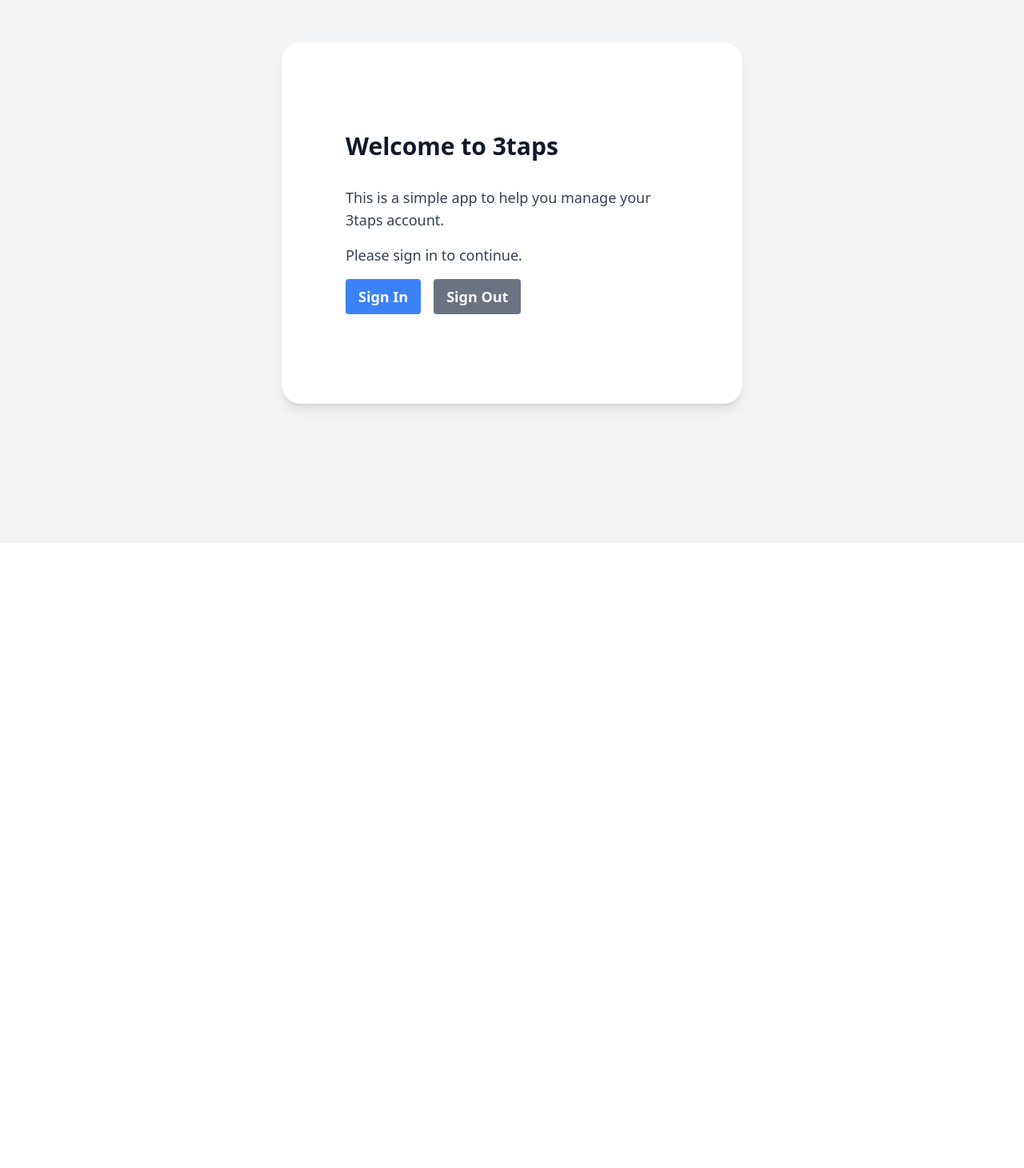
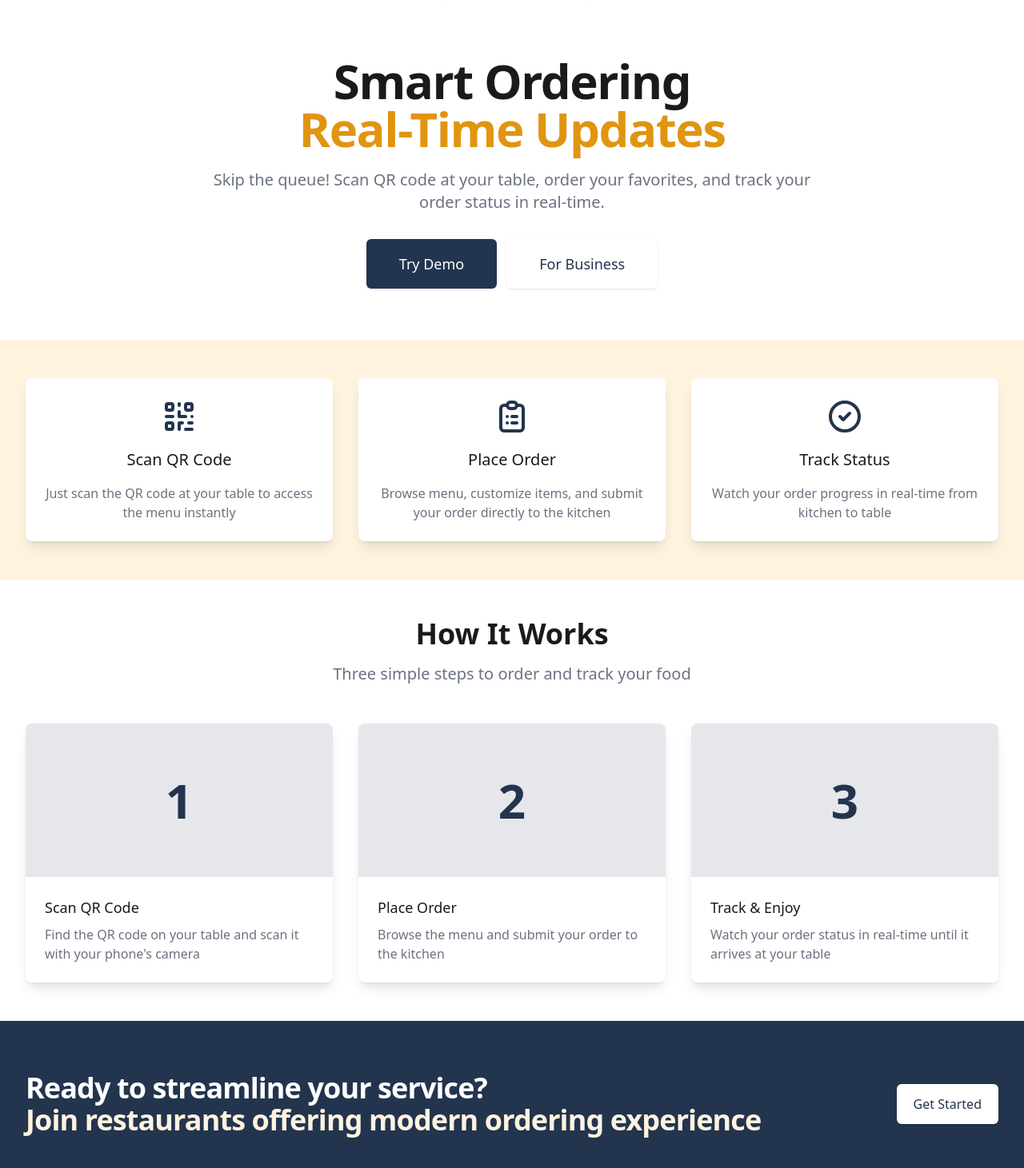
Before and after one commit to dejanrob/3taps-website, an Angular app: page / in a window 1280 px wide. Shown: the part 121-1582 px from the top of the page at 80% size. Before the commit the page ends 800 px from the top, so only its background shows below. Built offline with nearby package versions, Linux system fonts and the light colour scheme.

Commit message:
Starting point

```diff
--- a/package.json
+++ b/package.json
@@ -7,7 +7,9 @@
     "build": "ng build",
     "watch": "ng build --watch --configuration development",
     "test": "ng test",
-    "serve:ssr:3taps": "node dist/3taps/server/server.mjs"
+    "serve:ssr:3taps": "node dist/3taps/server/server.mjs",
+    "predeploy": "npm run build",
+    "deploy": "firebase deploy --only hosting:3taps"
   },
   "private": true,
   "dependencies": {
--- a/src/app/app.component.html
+++ b/src/app/app.component.html
@@ -1,25 +1,141 @@
 <router-outlet />
 
-<div class="min-h-screen bg-gray-100 py-6 flex flex-col justify-center sm:py-12">
-  <div class="relative py-3 sm:max-w-xl sm:mx-auto">
-    <div class="relative px-4 py-10 bg-white shadow-lg sm:rounded-3xl sm:p-20">
-      <div class="max-w-md mx-auto">
-        <div class="divide-y divide-gray-200">
-          <div class="py-8 text-base leading-6 space-y-4 text-gray-700 sm:text-lg sm:leading-7">
-            <h1 class="text-3xl font-bold text-gray-900 mb-8">Welcome to 3taps</h1>
-            <p class="mb-4">This is a simple app to help you manage your 3taps account.</p>
-            <p class="mb-8">Please sign in to continue.</p>
-            <div class="flex gap-4">
-              <button class="bg-blue-500 hover:bg-blue-700 text-white font-bold py-2 px-4 rounded">
-                Sign In
-              </button>
-              <button class="bg-gray-500 hover:bg-gray-700 text-white font-bold py-2 px-4 rounded">
-                Sign Out
-              </button>
-            </div>
+<div class="min-h-screen bg-brand-light">
+  <!-- Hero Section -->
+  <div class="relative bg-white">
+    <!-- Logo Section -->
+    <div class="flex justify-center pt-8">
+      <img src="assets/logo.png" alt="QR Order Logo" class="h-24 w-auto">
+    </div>
+
+    <div class="max-w-7xl mx-auto px-4 sm:px-6 lg:px-8 py-16">
+      <div class="text-center">
+        <h1 class="text-4xl tracking-tight font-extrabold text-brand-dark sm:text-5xl md:text-6xl">
+          <span class="block">Smart Ordering</span>
+          <span class="block text-brand-secondary">Real-Time Updates</span>
+        </h1>
+        <p class="mt-3 max-w-md mx-auto text-base text-gray-500 sm:text-lg md:mt-5 md:text-xl md:max-w-3xl">
+          Skip the queue! Scan QR code at your table, order your favorites, and track your order status in real-time.
+        </p>
+        <div class="mt-5 max-w-md mx-auto sm:flex sm:justify-center md:mt-8">
+          <div class="rounded-md shadow">
+            <a href="#" class="w-full flex items-center justify-center px-8 py-3 border border-transparent text-base font-medium rounded-md text-white bg-brand-primary hover:bg-brand-secondary transition-colors duration-300 md:py-4 md:text-lg md:px-10">
+              Try Demo
+            </a>
+          </div>
+          <div class="mt-3 rounded-md shadow sm:mt-0 sm:ml-3">
+            <a href="#" class="w-full flex items-center justify-center px-8 py-3 border border-transparent text-base font-medium rounded-md text-brand-primary bg-white hover:bg-brand-light transition-colors duration-300 md:py-4 md:text-lg md:px-10">
+              For Business
+            </a>
           </div>
         </div>
       </div>
     </div>
   </div>
+
+  <!-- Features Section -->
+  <div class="py-12 bg-brand-light">
+    <div class="max-w-7xl mx-auto px-4 sm:px-6 lg:px-8">
+      <div class="grid grid-cols-1 gap-8 md:grid-cols-3">
+        <!-- Feature 1 -->
+        <div class="bg-white rounded-lg shadow-lg p-6 transform hover:scale-105 transition-transform duration-300">
+          <div class="text-center">
+            <div class="h-12 w-12 text-brand-primary mx-auto mb-4">
+              <svg xmlns="http://www.w3.org/2000/svg" fill="none" viewBox="0 0 24 24" stroke="currentColor">
+                <path stroke-linecap="round" stroke-linejoin="round" stroke-width="2" d="M12 4v1m6 11h2m-6 0h-2v4m0-11v3m0 0h.01M12 12h4.01M16 20h4M4 12h4m12 0h.01M5 8h2a1 1 0 001-1V5a1 1 0 00-1-1H5a1 1 0 00-1 1v2a1 1 0 001 1zm12 0h2a1 1 0 001-1V5a1 1 0 00-1-1h-2a1 1 0 00-1 1v2a1 1 0 001 1zM5 20h2a1 1 0 001-1v-2a1 1 0 00-1-1H5a1 1 0 00-1 1v2a1 1 0 001 1z" />
+              </svg>
+            </div>
+            <h3 class="text-xl font-medium text-brand-dark">Scan QR Code</h3>
+            <p class="mt-4 text-gray-500">Just scan the QR code at your table to access the menu instantly</p>
+          </div>
+        </div>
+
+        <!-- Feature 2 -->
+        <div class="bg-white rounded-lg shadow-lg p-6 transform hover:scale-105 transition-transform duration-300">
+          <div class="text-center">
+            <div class="h-12 w-12 text-brand-primary mx-auto mb-4">
+              <svg xmlns="http://www.w3.org/2000/svg" fill="none" viewBox="0 0 24 24" stroke="currentColor">
+                <path stroke-linecap="round" stroke-linejoin="round" stroke-width="2" d="M9 5H7a2 2 0 00-2 2v12a2 2 0 002 2h10a2 2 0 002-2V7a2 2 0 00-2-2h-2M9 5a2 2 0 002 2h2a2 2 0 002-2M9 5a2 2 0 012-2h2a2 2 0 012 2m-3 7h3m-3 4h3m-6-4h.01M9 16h.01" />
+              </svg>
+            </div>
+            <h3 class="text-xl font-medium text-brand-dark">Place Order</h3>
+            <p class="mt-4 text-gray-500">Browse menu, customize items, and submit your order directly to the kitchen</p>
+          </div>
+        </div>
+
+        <!-- Feature 3 -->
+        <div class="bg-white rounded-lg shadow-lg p-6 transform hover:scale-105 transition-transform duration-300">
+          <div class="text-center">
+            <div class="h-12 w-12 text-brand-primary mx-auto mb-4">
+              <svg xmlns="http://www.w3.org/2000/svg" fill="none" viewBox="0 0 24 24" stroke="currentColor">
+                <path stroke-linecap="round" stroke-linejoin="round" stroke-width="2" d="M9 12l2 2 4-4m6 2a9 9 0 11-18 0 9 9 0 0118 0z" />
+              </svg>
+            </div>
+            <h3 class="text-xl font-medium text-brand-dark">Track Status</h3>
+            <p class="mt-4 text-gray-500">Watch your order progress in real-time from kitchen to table</p>
+          </div>
+        </div>
+      </div>
+    </div>
+  </div>
+
+  <!-- How It Works Section -->
+  <div class="py-12 bg-white">
+    <div class="max-w-7xl mx-auto px-4 sm:px-6 lg:px-8">
+      <div class="text-center">
+        <h2 class="text-3xl font-extrabold text-brand-dark sm:text-4xl">
+          How It Works
+        </h2>
+        <p class="mt-3 max-w-2xl mx-auto text-xl text-gray-500 sm:mt-4">
+          Three simple steps to order and track your food
+        </p>
+      </div>
+
+      <div class="mt-12 grid gap-8 md:grid-cols-3">
+        <!-- Step 1 -->
+        <div class="rounded-lg shadow-lg overflow-hidden transform hover:scale-105 transition-transform duration-300">
+          <div class="h-48 bg-gray-200 flex items-center justify-center text-6xl font-bold text-brand-primary">1</div>
+          <div class="p-6">
+            <h3 class="text-lg font-medium text-brand-dark">Scan QR Code</h3>
+            <p class="mt-2 text-gray-500">Find the QR code on your table and scan it with your phone's camera</p>
+          </div>
+        </div>
+
+        <!-- Step 2 -->
+        <div class="rounded-lg shadow-lg overflow-hidden transform hover:scale-105 transition-transform duration-300">
+          <div class="h-48 bg-gray-200 flex items-center justify-center text-6xl font-bold text-brand-primary">2</div>
+          <div class="p-6">
+            <h3 class="text-lg font-medium text-brand-dark">Place Order</h3>
+            <p class="mt-2 text-gray-500">Browse the menu and submit your order to the kitchen</p>
+          </div>
+        </div>
+
+        <!-- Step 3 -->
+        <div class="rounded-lg shadow-lg overflow-hidden transform hover:scale-105 transition-transform duration-300">
+          <div class="h-48 bg-gray-200 flex items-center justify-center text-6xl font-bold text-brand-primary">3</div>
+          <div class="p-6">
+            <h3 class="text-lg font-medium text-brand-dark">Track & Enjoy</h3>
+            <p class="mt-2 text-gray-500">Watch your order status in real-time until it arrives at your table</p>
+          </div>
+        </div>
+      </div>
+    </div>
+  </div>
+
+  <!-- CTA Section -->
+  <div class="bg-brand-primary">
+    <div class="max-w-7xl mx-auto py-12 px-4 sm:px-6 lg:py-16 lg:px-8 lg:flex lg:items-center lg:justify-between">
+      <h2 class="text-3xl font-extrabold tracking-tight text-white sm:text-4xl">
+        <span class="block">Ready to streamline your service?</span>
+        <span class="block text-brand-light">Join restaurants offering modern ordering experience</span>
+      </h2>
+      <div class="mt-8 flex lg:mt-0 lg:flex-shrink-0">
+        <div class="inline-flex rounded-md shadow">
+          <a href="#" class="inline-flex items-center justify-center px-5 py-3 border border-transparent text-base font-medium rounded-md text-brand-primary bg-white hover:bg-brand-light transition-colors duration-300">
+            Get Started
+          </a>
+        </div>
+      </div>
+    </div>
+  </div>
 </div>
--- a/tailwind.config.js
+++ b/tailwind.config.js
@@ -4,7 +4,17 @@
     "./src/**/*.{html,ts}",
   ],
   theme: {
-    extend: {},
+    extend: {
+      colors: {
+        'brand': {
+          primary: '#23344E',    // Replace with your logo's primary color
+          secondary: '#E09510',  // Replace with your logo's secondary color
+          accent: '#FFD700',     // Replace with your logo's accent color
+          light: '#FFF3E0',      // A lighter shade of primary
+          dark: '#1A1A1A',       // Dark color for text
+        }
+      }
+    },
   },
   plugins: [],
 }
```
Also changed, not shown: firebase.json (added), 1 other file (tests, documents, lock files or other folders).
